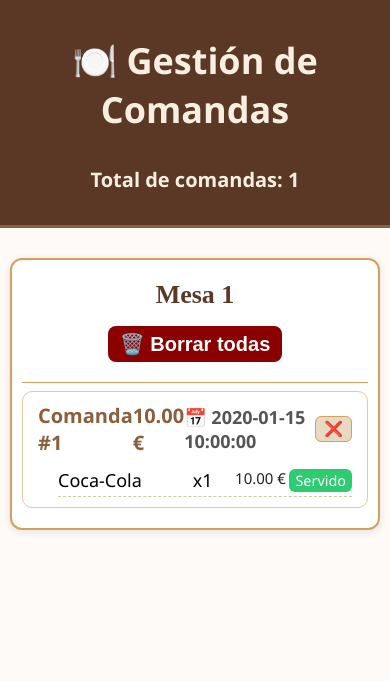
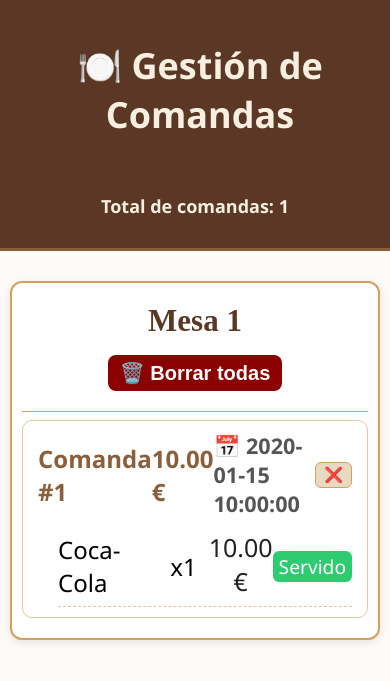
Before and after one commit to amonge20/Proyecto-Gestion-de-comandas, a PHP site: page /gestionar_comandas/index.php in a window 390 px wide. Shown: the top 681 px of the page. Run offline with PHP 8.4, Linux system fonts and the light colour scheme; data comes from the database, SQL or seed files in the repository; tables that the repository leaves empty hold one stand-in row (values such as "Sample post").

Commit message:
Ajustando vista de movil

```diff
--- a/style.css
+++ b/style.css
@@ -35,6 +35,8 @@ header {
 
 header input[type="number"],
 header h1 {
+  margin-left: 10px;
+  padding: 5px;
   border-radius: 8px;
   border: none;
   text-align: center;
@@ -674,11 +676,6 @@ input[type=number]::-moz-number-spin-box {
     text-align: center;
   }
 
-  header p {
-    font-size: 20px;
-    margin-top: 0;
-  }
-
   /* ================================
        BOTONES
     ================================ */
@@ -807,19 +804,23 @@ input[type=number]::-moz-number-spin-box {
   }
 
   .card-body h3 {
+    font-size: 25px;
     margin-bottom: 4px;
   }
 
   .descripcion {
+    font-size: 25px;
     color: #555;
   }
 
   .precio {
+    font-size: 25px;
     color: #222;
     margin-bottom: 4px;
   }
 
   .alergenos {
+    font-size: 25px;
     color: #d35400;
   }
 
@@ -855,7 +856,7 @@ input[type=number]::-moz-number-spin-box {
 }
 
 .mesa-header h2 {
-  font-size: 26px;
+  font-size: 31px;
   margin-block: 10px;
 }
 
@@ -973,12 +974,4 @@ tbody {
   font-size: 20px;
 }
 
-.comanda-info {
-  font-size: 20px;
 }
-
-.platos-lista{
-  font-size: 18px;
-}
-
-}
```
